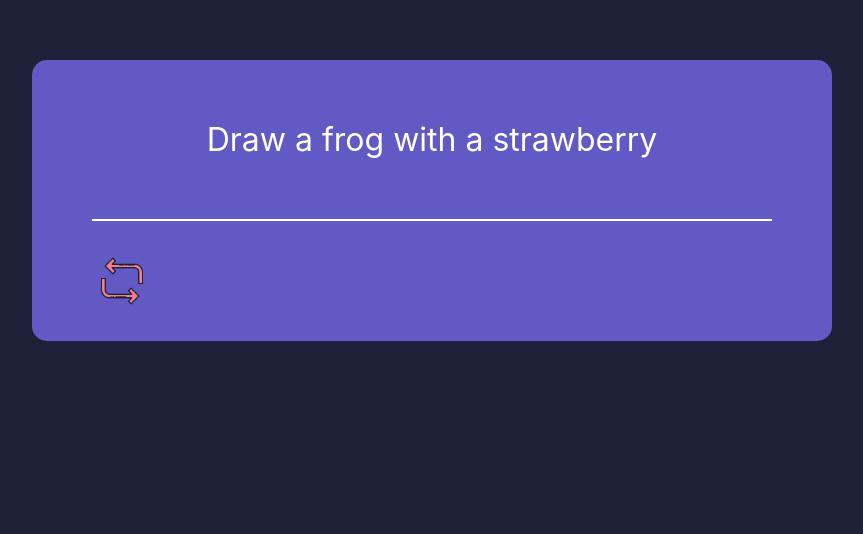
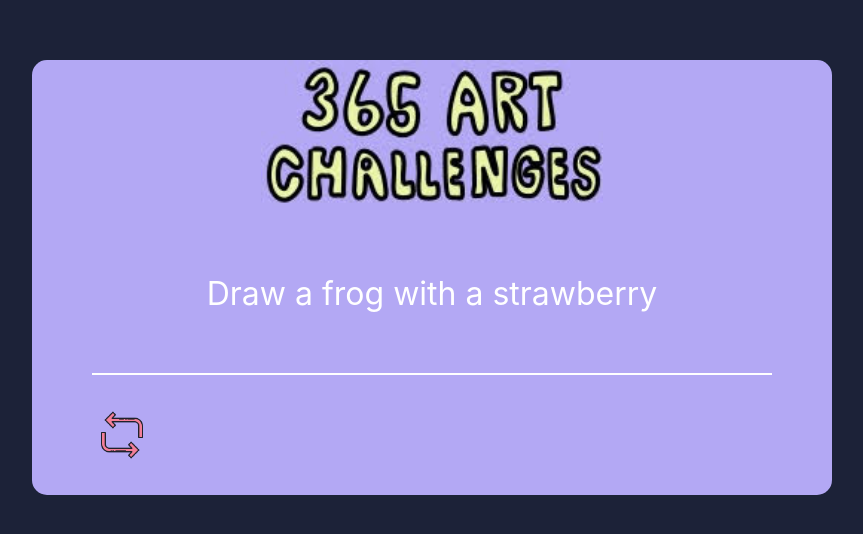
Before and after one commit to cynzapata/art-challenge-generator, a React (Create React App) app: page / in a window 1280 px wide. Shown: the part 190-724 px from the top of the page, without its empty margins (208-1071 px from the left). Built offline with nearby package versions, Linux system fonts and the light colour scheme.

Commit message:
added my custom title using digital design

```diff
--- a/src/components/RandomChallenge/RandomChallenge.css
+++ b/src/components/RandomChallenge/RandomChallenge.css
@@ -4,9 +4,13 @@
     align-items: center;
     margin: auto;
     margin-top: 250px;
-    background: #625ac4;
+    background: #B3A8F4;
     width: 800px;
     border-radius: 15px;
+}
+
+.title img{
+  height: 150px;
 }
 
 .challenge{
--- a/src/components/RandomChallenge/RandomChallenge.jsx
+++ b/src/components/RandomChallenge/RandomChallenge.jsx
@@ -1,7 +1,7 @@
 import React, {useState} from 'react'
 import './RandomChallenge.css'
 import reload_icon from '../Assets/reload.png'
-
+import title from '../Assets/title.jpeg'
 
 export const RandomChallenge = () => {
 
@@ -27,7 +27,9 @@ export const RandomChallenge = () => {
     return (
 
     <div className='container'>
-
+         <div className="title">
+          <img src={title} alt="text that says 365 drawing challenges" />
+          </div>
         <div className="challenge">Draw a {challenge.challenge}</div>
         <div>
             <div className='line'></div>
```
Also changed, not shown: src/components/Assets/title.jpeg (added).
